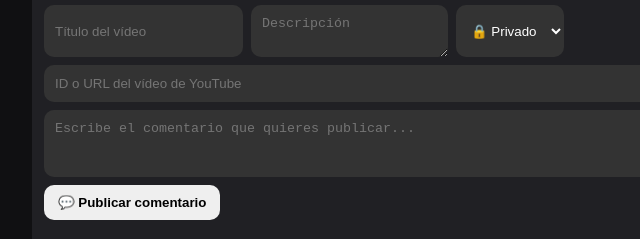
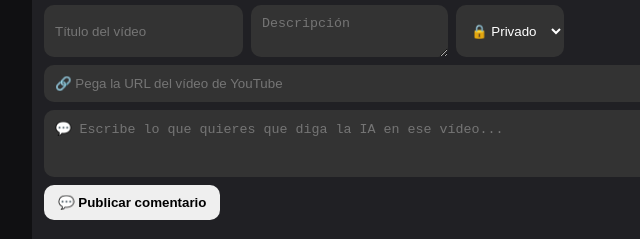
Before and after one commit to SoyPerritoYT/soyperritoproproyt-iaoficial, a website: page index.html in a window 1280 px wide. Shown: the part 1668-1907 px from the top of the page, 198-838 px from the left. Drawn offline with Linux system fonts and the light colour scheme.

Commit message:
Simplificar comentarios de YouTube con URL directa

```diff
--- a/index.html
+++ b/index.html
@@ -90,8 +90,8 @@ button{border:0;border-radius:10px;padding:10px 14px;font-weight:bold;cursor:poi
 <textarea id="youtubeDescription" rows="2" maxlength="5000" placeholder="Descripción"></textarea>
 <select id="youtubePrivacy"><option value="private">🔒 Privado</option><option value="unlisted">🔗 Oculto</option><option value="public">🌍 Público</option></select>
 <div id="youtubeCommentsPanel" class="panel" hidden>
-<input id="youtubeVideoId" maxlength="120" placeholder="ID o URL del vídeo de YouTube">
-<textarea id="youtubeCommentText" rows="3" maxlength="10000" placeholder="Escribe el comentario que quieres publicar..."></textarea>
+<input id="youtubeVideoId" maxlength="120" placeholder="🔗 Pega la URL del vídeo de YouTube">
+<textarea id="youtubeCommentText" rows="3" maxlength="10000" placeholder="💬 Escribe lo que quieres que diga la IA en ese vídeo..."></textarea>
 <div><button type="button" id="youtubePostCommentBtn">💬 Publicar comentario</button></div>
 <div id="youtubeCommentsList" class="msginfo"></div>
 </div>
@@ -193,6 +193,7 @@ $('openaiDownloadBtn').onclick=descargarOpenAI;
 $('youtubeConnectBtn').onclick=conectarYouTube;
 $('youtubeChannelBtn').onclick=consultarCanal;
 $('youtubeCommentsBtn').onclick=()=>{abrirComentarios();cargarComentarios()};
+$('youtubeVideoId').addEventListener('input',()=>{const v=$('youtubeVideoId').value.trim();if(v&&extraerVideoId(v))$('youtubeMsg').textContent='✅ Vídeo detectado. Escribe el comentario y pulsa Publicar.'});
 $('youtubePostCommentBtn').onclick=publicarComentario;
 $('youtubeUploadBtn').onclick=subirYouTube;
 
```
